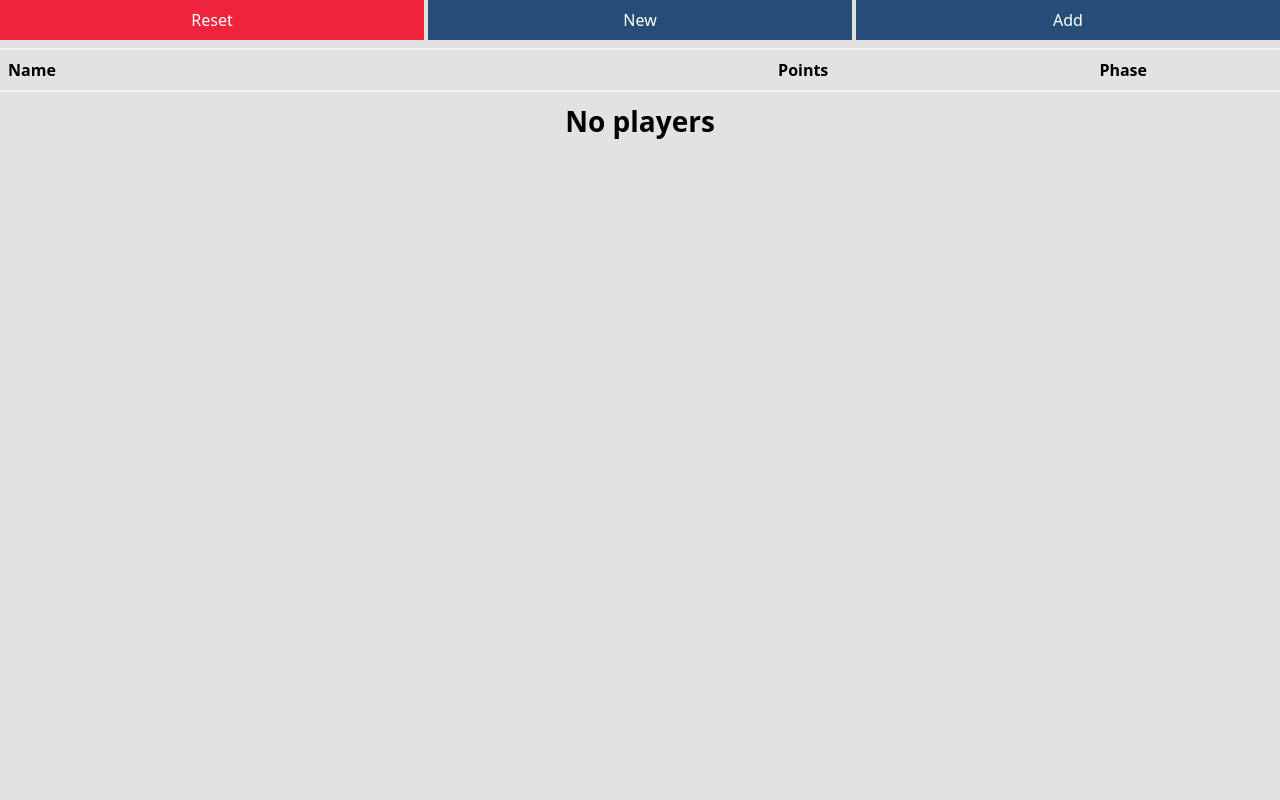
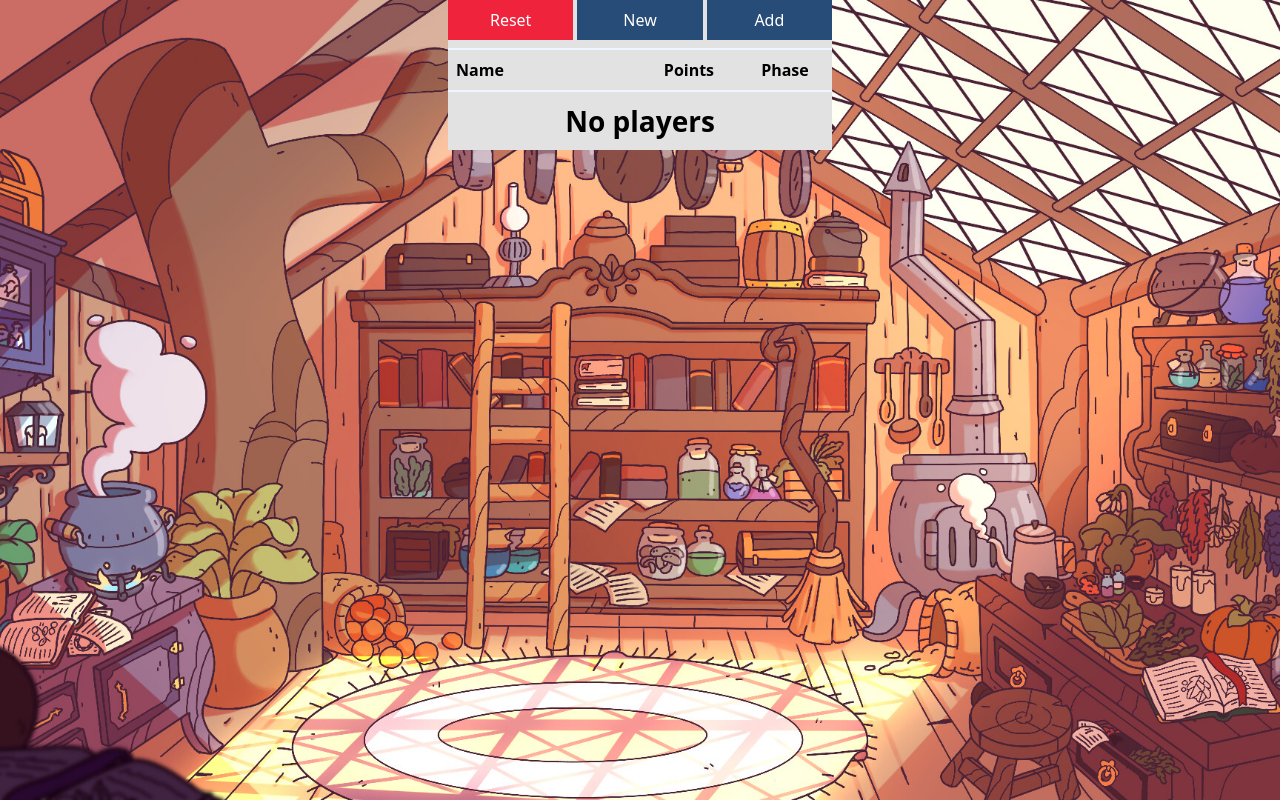
Before and after one commit to Anvar2742/phase10, a React (Vite) app: page / in a window 1280 px wide. Built offline with nearby package versions, Linux system fonts and the light colour scheme.

Commit message:
cosy background added, style updates

```diff
--- a/package.json
+++ b/package.json
@@ -1,13 +1,10 @@
 {
-  "homepage": "http://anvar2742.github.io/phase10",
   "name": "phase-10",
   "private": true,
   "version": "0.0.0",
   "type": "module",
   "scripts": {
     "dev": "vite",
-    "predeploy": "npm run build",
-    "deploy": "gh-pages -d build",
     "build": "vite build",
     "preview": "vite preview"
   },
@@ -22,7 +19,6 @@
     "@types/react-dom": "^18.0.8",
     "@vitejs/plugin-react": "^2.2.0",
     "autoprefixer": "^10.4.13",
-    "gh-pages": "^4.0.0",
     "postcss": "^8.4.19",
     "tailwindcss": "^3.2.4",
     "vite": "^3.2.3"
--- a/src/App.css
+++ b/src/App.css
@@ -1,3 +1,23 @@
 @tailwind base;
 @tailwind components;
 @tailwind utilities;
+
+::-webkit-scrollbar {
+    width: 6px;
+}
+
+/* Track */
+::-webkit-scrollbar-track {
+    background: #f1f1f1;
+}
+
+/* Handle */
+::-webkit-scrollbar-thumb {
+    background: #888;
+    border-radius: 10px;
+}
+
+/* Handle on hover */
+::-webkit-scrollbar-thumb:hover {
+    background: #555;
+}
--- a/src/App.jsx
+++ b/src/App.jsx
@@ -12,6 +12,7 @@ import {shuffle} from "./assets";
 import { max, min, phasesArray } from "./assets/constants";
 import AreYourSureModal from "./components/AreYourSureModal";
 import ErrorMsg from "./components/ErrorMsg";
+import {default as bg} from './assets/bg.jpg';
 
 
 const App = () => {
@@ -288,8 +289,15 @@ const App = () => {
 		}, 3000);
 	}, [isErrorMsg])
 
+	useEffect(() => {
+		// document.documentElement.style.setProperty('--bodyColor', 'red');
+	}, [])
+
   return (
-	<>
+	<main
+		style={{backgroundImage: `url('${bg}')`}}
+		className="h-screen bg-no-repeat bg-cover bg-center">
+		<div className="max-w-sm mx-auto bg-[#e2e2e2] overflow-y-hidden max-h-[100vh]">
 			<NavBar
 				openAreYouSureModal={openAreYouSureModal}
 				openNewPlayerModal={openNewPlayerModal}
@@ -354,7 +362,8 @@ const App = () => {
 				isErrorMsg={isErrorMsg}
 				errorMessage={errorMessage}
 			/>
-	</>
+		</div>
+	</main>
   );
 }
 
--- a/src/components/Player.jsx
+++ b/src/components/Player.jsx
@@ -25,7 +25,7 @@ const Player = ({player, phases, openEditPlayerModals}) => {
                         ref={removeBtnRef}
                     >x</button>
                 </td>
-                <td className="text-center w-[18%] pl-2 pr-2">
+                <td className="text-center w-[15%] pl-2 pr-2">
                     <button className="w-full rounded leading-[1] flex justify-center items-center text-white cursor-pointer transition-colors"
                         ref={editPlayerBtnRef}
                     >
--- a/src/components/Table.jsx
+++ b/src/components/Table.jsx
@@ -1,5 +1,6 @@
 const Table = ({playersElements}) => {
     return (
+        <div className="overflow-y-auto" style={{maxHeight: 'calc(100vh - 40px)'}}>
 			<table className="w-full mt-2">
 				<thead className="border-b-2 border-t-2 border-blue-50">
 					<tr>
@@ -12,6 +13,7 @@ const Table = ({playersElements}) => {
 					{playersElements}
 				</tbody>
 			</table>
+		</div>
     )
 }
 
--- a/vite.config.js
+++ b/vite.config.js
@@ -3,5 +3,6 @@ import react from '@vitejs/plugin-react'
 
 // https://vitejs.dev/config/
 export default defineConfig({
+  base: "/phase10/",
   plugins: [react()]
 })
```
Also changed, not shown: src/assets/bg.jpg (added), 1 other file (tests, documents, lock files or other folders). Lines whose indentation alone changed are shown as unchanged.
